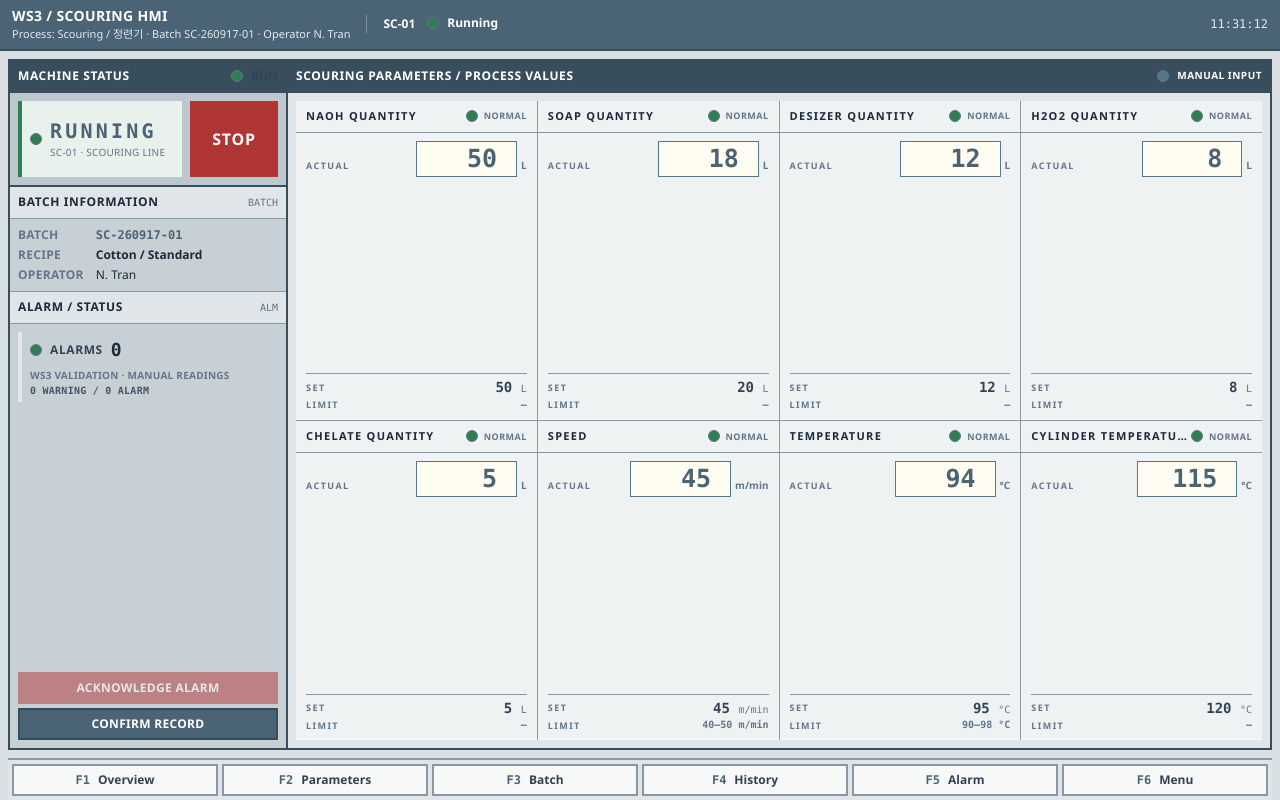
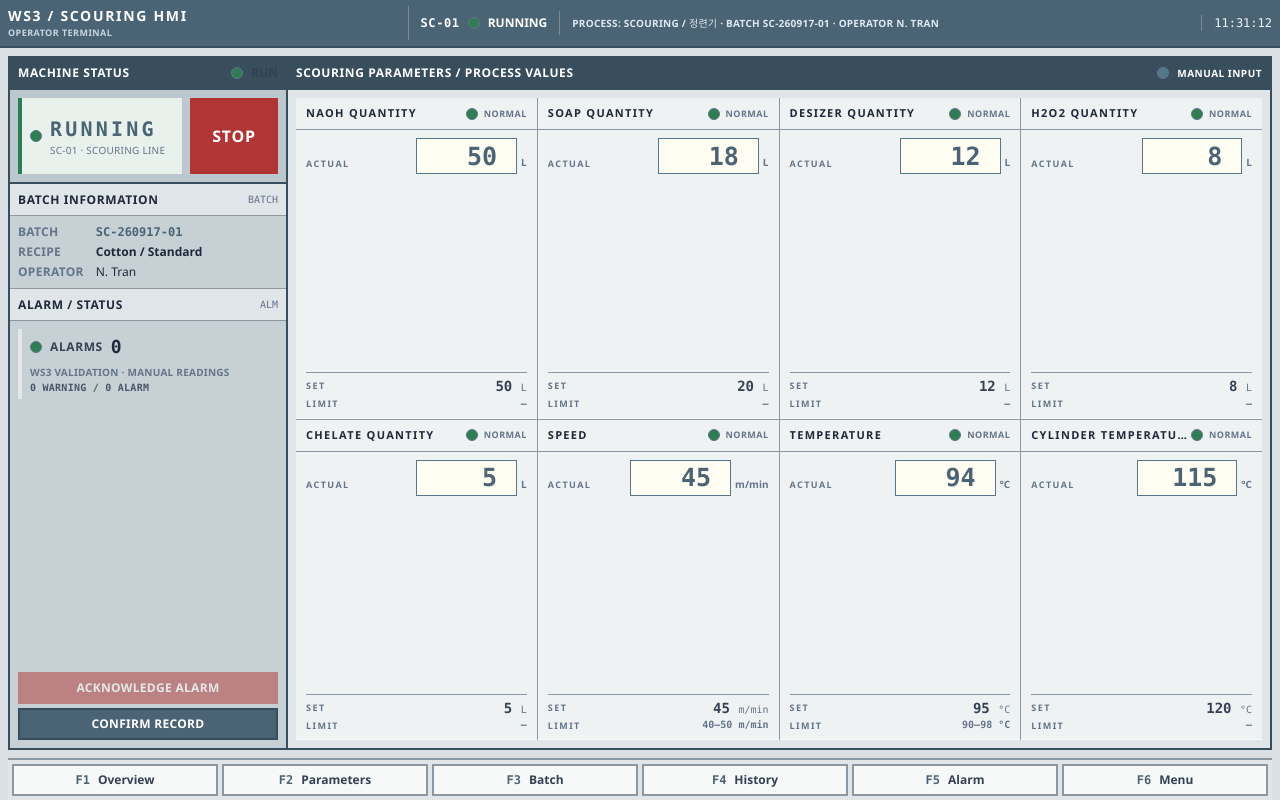
Before and after one commit to Tran-Tr-Khai/ws3-prod-sys, a React (Vite) app in the folder frontend/: page /machine/scouring in a window 1280 px wide. Built offline with nearby package versions, Linux system fonts and the light colour scheme; no server answers.

Commit message:
fix(scouring): refine machine status header strip

```diff
--- a/frontend/src/components/hmi/HMIHeader.tsx
+++ b/frontend/src/components/hmi/HMIHeader.tsx
@@ -1,3 +1,4 @@
+import type { ReactNode } from 'react';
 import { StatusLamp } from './StatusLamp';
 import type { HMIStatus } from './types';
 
@@ -7,7 +8,8 @@ type HMIHeaderProps = {
   machineName?: string;
   status?: HMIStatus;
   time?: string;
-  children?: React.ReactNode;
+  children?: ReactNode;
+  variant?: 'default' | 'machine';
 };
 
 export function HMIHeader({
@@ -17,7 +19,28 @@ export function HMIHeader({
   status = 'normal',
   time = '14:06:40',
   children,
+  variant = 'default',
 }: HMIHeaderProps) {
+  if (variant === 'machine') {
+    return (
+      <header className="grid min-h-12 grid-cols-[minmax(150px,1fr)_auto_minmax(180px,1.6fr)_auto] items-center gap-0 border-b-2 border-industrialDark bg-industrial px-2 text-white">
+        <div className="min-w-0 border-r border-white/25 pr-3">
+          <div className="truncate text-sm font-bold uppercase tracking-[0.12em]">{title}</div>
+          <div className="text-[9px] font-semibold uppercase tracking-wider text-slate-300">Operator terminal</div>
+        </div>
+        <div className="flex items-center gap-2 border-r border-white/25 px-3">
+          <span className="font-mono text-xs font-bold tracking-wider">{machineName ?? '—'}</span>
+          <span className="[&_*]:text-white"><StatusLamp status={status} label={status === 'running' ? 'RUNNING' : status === 'alarm' ? 'ALARM' : status === 'warning' ? 'WARNING' : status.toUpperCase()} /></span>
+        </div>
+        <div className="min-w-0 truncate px-3 text-[10px] font-semibold uppercase tracking-wide text-slate-200">{subtitle ?? '—'}</div>
+        <div className="flex items-center gap-2 border-l border-white/25 pl-3 text-right text-xs">
+          <span className="font-mono tabular-nums text-slate-100">{time}</span>
+          {children}
+        </div>
+      </header>
+    );
+  }
+
   return (
     <header className="flex min-h-12 items-center justify-between gap-4 border-b-2 border-industrialDark bg-industrial px-3 py-1.5 text-white">
       <div className="min-w-0">
@@ -27,9 +50,7 @@ export function HMIHeader({
       {machineName && (
         <div className="hidden items-center gap-3 border-l border-white/30 pl-4 text-xs sm:flex">
           <span className="font-semibold">{machineName}</span>
-          <span className="[&_*]:text-white">
-            <StatusLamp status={status} />
-          </span>
+          <span className="[&_*]:text-white"><StatusLamp status={status} /></span>
         </div>
       )}
       <div className="ml-auto flex items-center gap-3 text-xs">
--- a/frontend/src/features/machines/ScouringAlarmPage.tsx
+++ b/frontend/src/features/machines/ScouringAlarmPage.tsx
@@ -48,7 +48,7 @@ export function ScouringAlarmPage() {
   const clearFilters = () => { setDate(''); setMachine(''); setBatch(''); setOperator(''); setEventType(''); setStatus(''); };
 
   return <main className="min-h-screen bg-navy text-slate-800">
-    <HMIHeader title="WS3 / Scouring Alarm Log" subtitle="WS3 validation and operator events · Manual input source" machineName="SC-01" status={activeAlarms.length ? 'alarm' : 'info'} time={new Date().toLocaleTimeString('vi-VN')} />
+    <HMIHeader variant="machine" title="WS3 / Scouring Alarm Log" subtitle="WS3 validation and operator events · Manual input source" machineName="SC-01" status={activeAlarms.length ? 'alarm' : 'info'} time={new Date().toLocaleTimeString('vi-VN')} />
     <div className="mx-2 mt-2 overflow-hidden border-2 border-industrialDark bg-surfaceMuted">
       <section className="border-b-2 border-industrialDark">
         <header className="flex min-h-8 items-center justify-between border-b-2 border-industrialDark bg-industrial px-2 py-1 text-white"><h2 className="text-xs font-bold uppercase tracking-wider">Alarm / event filters</h2><span className="font-mono text-[10px] uppercase tracking-wider">{filteredEvents.length} / {events.length}</span></header>
--- a/frontend/src/features/machines/ScouringHMIPage.tsx
+++ b/frontend/src/features/machines/ScouringHMIPage.tsx
@@ -78,7 +78,7 @@ export function ScouringHMIPage() {
   };
 
   return <main className="h-screen min-h-[600px] overflow-hidden bg-navy text-slate-800 flex flex-col">
-    <HMIHeader title="WS3 / Scouring HMI" subtitle="Process: Scouring / 정련기 · Batch SC-260917-01 · Operator N. Tran" machineName="SC-01" status={machineStatus} time={new Date().toLocaleTimeString('vi-VN')} />
+    <HMIHeader variant="machine" title="WS3 / Scouring HMI" subtitle="Process: Scouring / 정련기 · Batch SC-260917-01 · Operator N. Tran" machineName="SC-01" status={machineStatus} time={new Date().toLocaleTimeString('vi-VN')} />
     <div className="mx-2 mt-2 flex min-h-0 flex-1 flex-col overflow-hidden border-2 border-industrialDark bg-[#c7d0d4]">
       <div className="grid min-h-0 flex-1 lg:grid-cols-[278px_minmax(0,1fr)]">
         <aside className="flex flex-col border-b-2 border-industrialDark bg-[#c7d0d4] lg:border-b-0 lg:border-r-2">
--- a/frontend/src/features/machines/ScouringHistoryPage.tsx
+++ b/frontend/src/features/machines/ScouringHistoryPage.tsx
@@ -43,7 +43,7 @@ export function ScouringHistoryPage() {
   const statuses = [...new Set(records.map((record) => record.recordStatus ?? 'CONFIRMED'))];
 
   return <main className="h-screen min-h-[600px] overflow-hidden bg-navy text-slate-800 flex flex-col">
-    <HMIHeader title="WS3 / Scouring History" subtitle="Digital operation records · Manual operator input" machineName="SC-01" status="info" time={new Date().toLocaleTimeString('vi-VN')} />
+    <HMIHeader variant="machine" title="WS3 / Scouring History" subtitle="Digital operation records · Manual operator input" machineName="SC-01" status="info" time={new Date().toLocaleTimeString('vi-VN')} />
     <div className="mx-2 mt-2 flex min-h-0 flex-1 flex-col overflow-hidden border-2 border-industrialDark bg-[#c7d0d4]">
       <section className="border-b-2 border-industrialDark">
         <header className="flex min-h-8 items-center justify-between border-b-2 border-industrialDark bg-industrialDark px-2 py-1 text-white"><h2 className="text-xs font-bold uppercase tracking-wider">Record filters</h2><span className="font-mono text-[10px] uppercase tracking-wider">{filteredRecords.length} / {records.length}</span></header>
```
